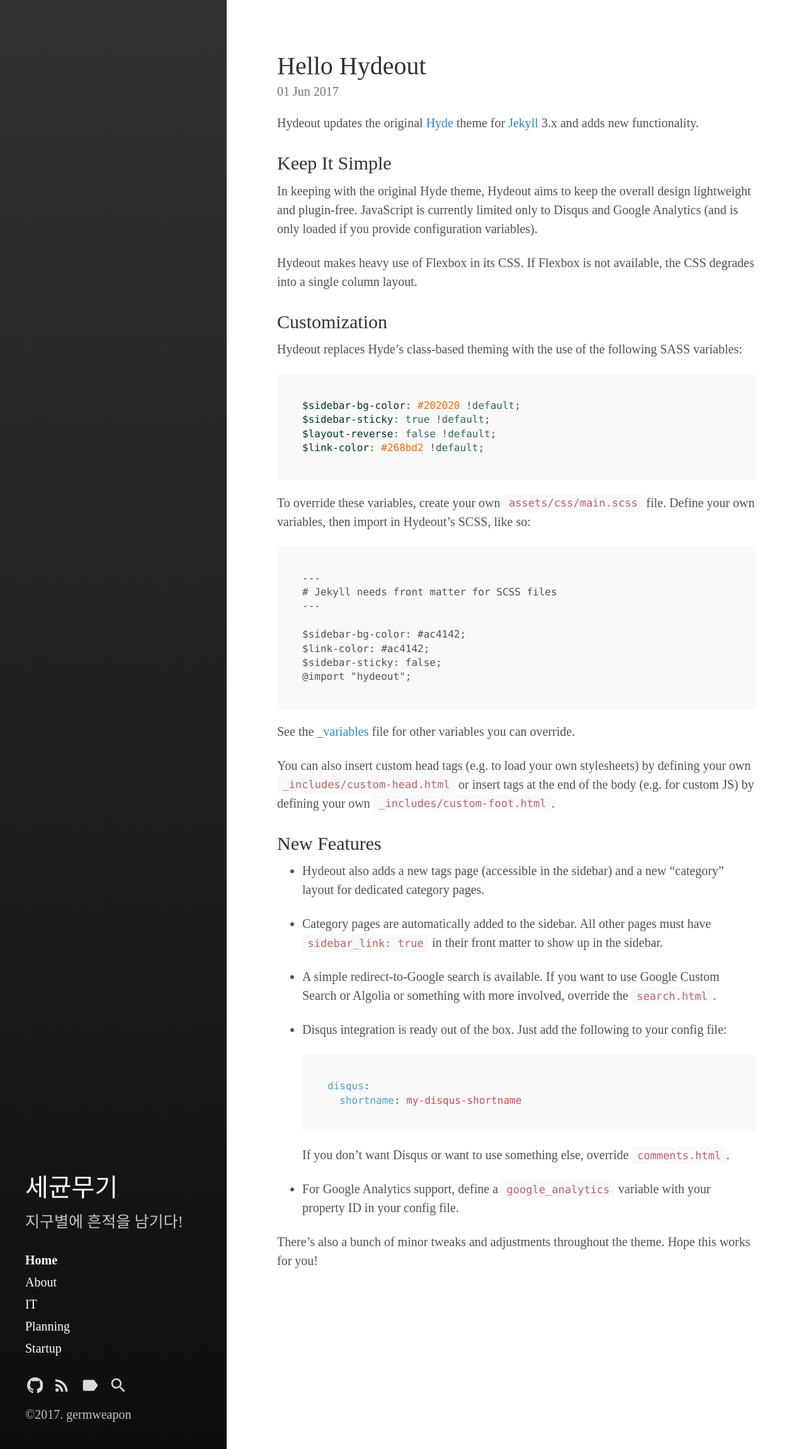
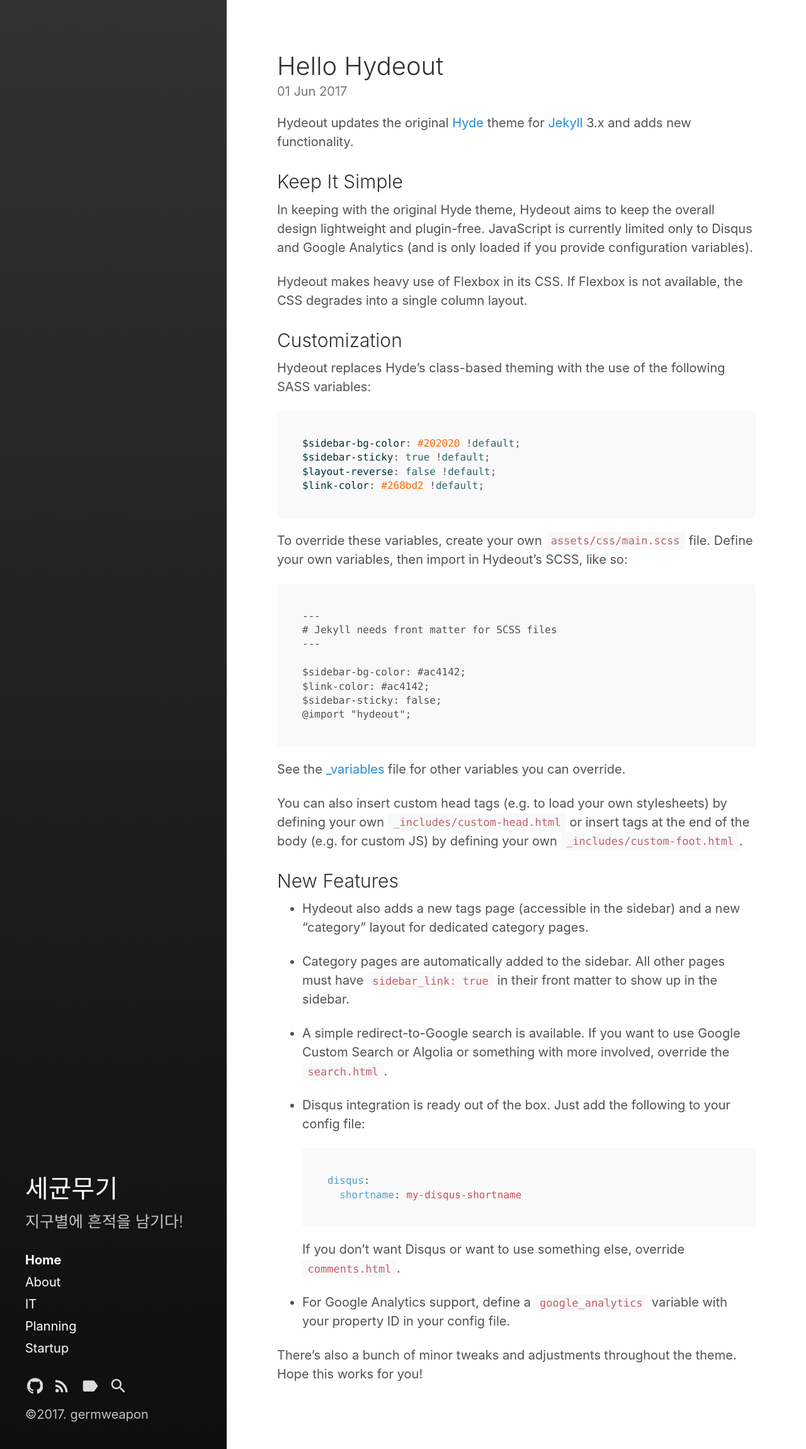
Before and after one commit to germweapon/germweapon.github.io, a Jekyll site: the page built from index.html, in a window 1280 px wide. Shown: the whole page at 63% size. Built offline with Jekyll 4.4.1, drawn with Linux system fonts in a browser that asks for light colours; the list of posts is cut into pages by our own code.

Commit message:
some fix

```diff
--- a/_sass/hydeout/_base.scss
+++ b/_sass/hydeout/_base.scss
@@ -15,9 +15,7 @@ body {
 }
 
 html {
-  // font-family: $root-font-family;
-  font-family: "맑은 고딕";
-
+  font-family: $root-font-family;
   font-size: $root-font-size;
   line-height: $root-line-height;
 
--- a/_sass/hydeout/_layout.scss
+++ b/_sass/hydeout/_layout.scss
@@ -40,8 +40,7 @@ body {
   padding: $section-spacing;
 
   .site-title {
-    // font-family: "Abril Fatface", serif;
-    font-family: "맑은 고딕";
+    font-family: "Abril Fatface", serif;
     font-weight: normal;
     font-size: 2rem;
     color: rgba(255,255,255,.75);
```
